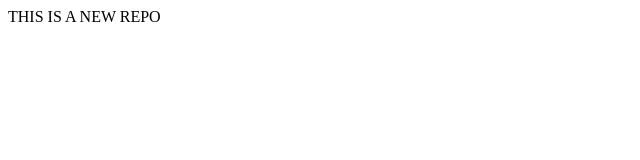
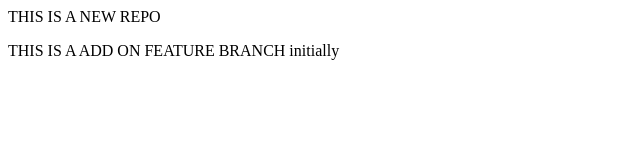
Before and after one commit to ramyadjoshi/LocalRepo, a plain HTML site: page index.html in a window 1280 px wide. Shown: the whole page, without its empty margins (0-640 px from the left). Drawn offline with Linux system fonts and the light colour scheme.

Commit message:
added new line to index at feature branch

```diff
--- a/index.html
+++ b/index.html
@@ -1 +1,2 @@
 <p>THIS IS A NEW REPO</p>
+<p>THIS IS A ADD ON FEATURE BRANCH initially</p>
```
